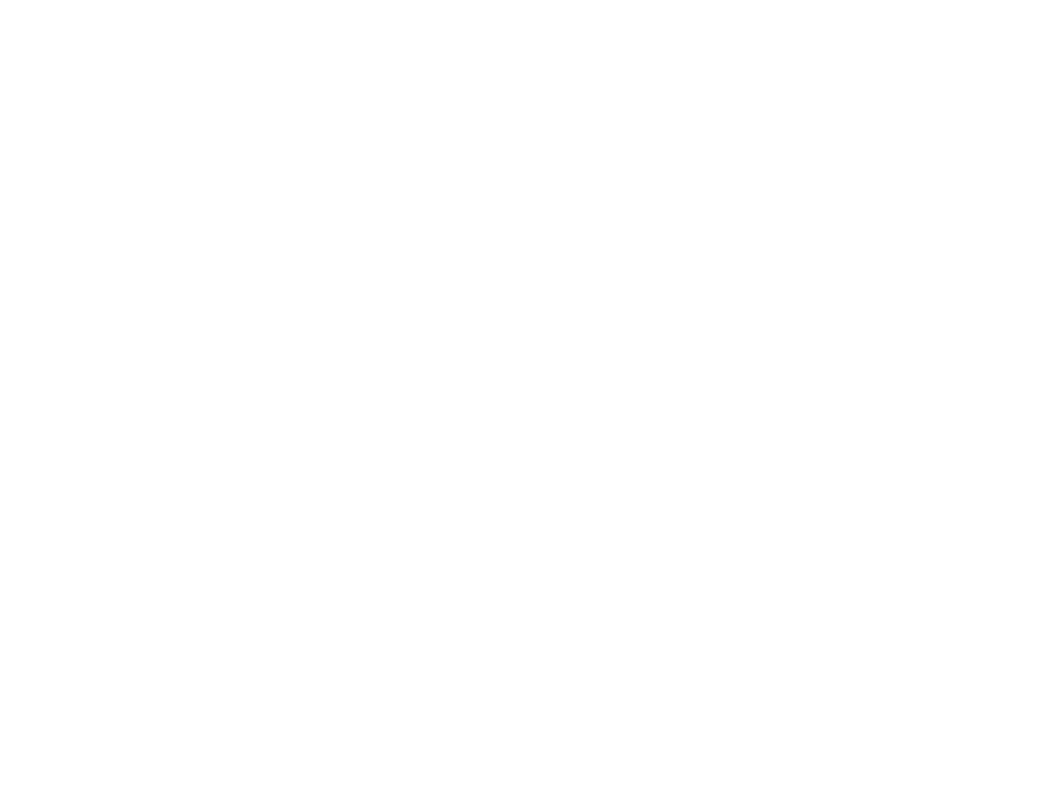
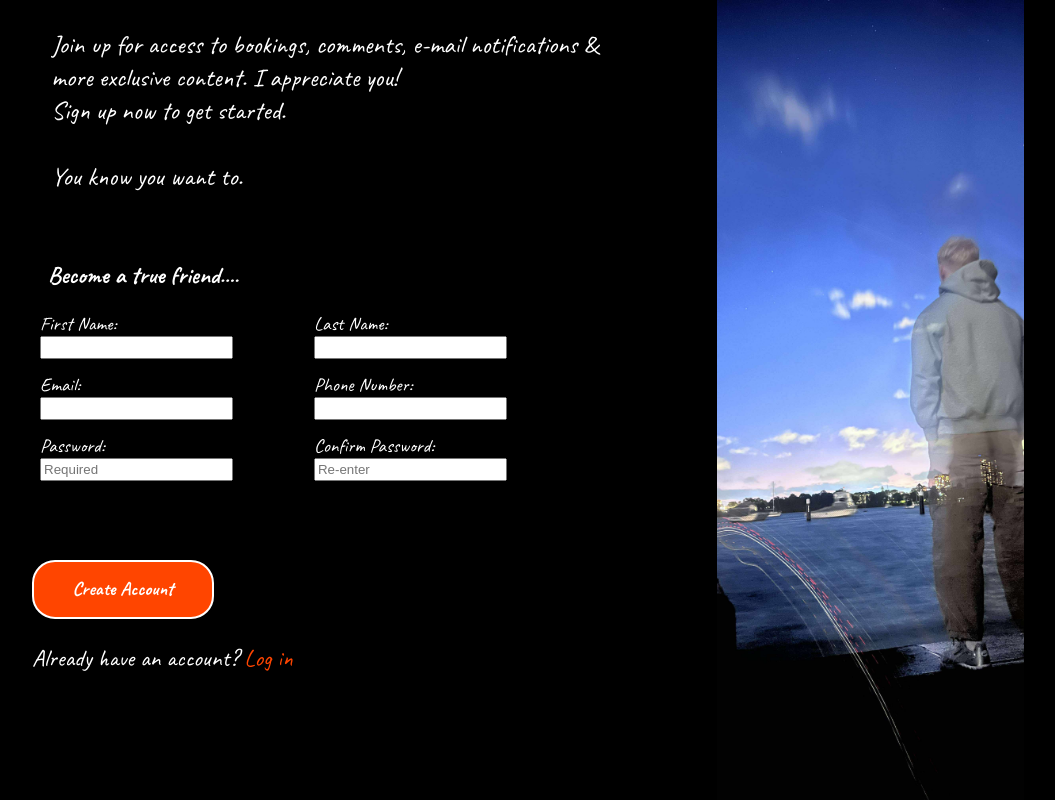
Before and after one commit to NicholasWMurphy/sign-up-page, a plain HTML site: page index.html in a window 1280 px wide. Shown: the whole page, without its empty margins (128-1183 px from the left). Drawn offline with Linux system fonts and the light colour scheme; a web font is replaced by a local one.

Commit message:
finished

```diff
--- a/index.html
+++ b/index.html
@@ -3,9 +3,62 @@
 <head>
     <meta charset="UTF-8">
     <meta name="viewport" content="width=device-width, initial-scale=1.0">
+    <link rel="preconnect" href="https://fonts.googleapis.com">
+	<link rel="preconnect" href="https://fonts.gstatic.com" crossorigin>
+	<link href="https://fonts.googleapis.com/css2?family=Bona+Nova+SC:ital,wght@0,400;0,700;1,400&family=Caveat:wght@400..700&family=Sedan:ital@0;1&display=swap" rel="stylesheet">
+    <link rel="stylesheet" href="styles.css">
     <title>Document</title>
 </head>
 <body>
+    <section class="sign-up-page">
+    <div class="img-container">
+        <img src="view1.jpg">
+        <div id="logo">
+            <p>Long Live Nick!</p> <img src="LongLiveNickLogo.png">
+        </div>
+    </div>
+    <div class="form-container">
+        <div class="intro">
+            <p>Join up for access to bookings, comments, e-mail notifications & more exclusive content.
+                I appreciate you!
 
+                <br>Sign up now to get started.
+                <br><br>You know you want to.</p>
+        </div>
+        <div class="form">
+            <h2>Become a true friend....</h2>
+                <form>
+                    <div>
+                        <label for="first-name">First Name:</label>
+                        <input id="first-name" type="text" name="first-name" required>
+                    </div>
+                    <div>
+                        <label for="last-name">Last Name:</label>
+                        <input id="last-name" type="text" name="last-name" required>
+                    </div>
+                    <div>
+                        <label for="email">Email:</label>
+                        <input id="email" type="email" name="email" required>
+                    </div>
+                    <div>
+                        <label for="phone">Phone Number:</label>
+                        <input id="phone" type="tel" name="phone">
+                    </div>
+                    <div>
+                        <label for="password">Password:</label>
+                        <input id="password" type="password" name="password" minlength="8" maxlength="20" placeholder="Required" required>
+                    </div>
+                    <div>
+                        <label for="confirm-password">Confirm Password:</label>
+                        <input id="confirm-password" type="password" name="confirm-password" minlength="8" maxlength="20" placeholder="Re-enter" required>
+                    </div>
+                </form>
+            </div>
+        <div class="submit-form">
+            <button>Create Account</button>
+            <p>Already have an account? <a href>Log in</a></p>
+        </div>
+    </div>
+</section>
 </body>
 </html>
--- /dev/null
+++ b/styles.css
@@ -0,0 +1,151 @@
+* {
+    box-sizing: border-box;
+    overflow: hidden;
+}
+
+body {
+    width: 100vw;
+    height: 100vh;
+    background-color: black;
+    margin: 0px;
+	padding: 0px;
+    overflow: hidden;
+}
+
+img {
+    width: 100%;
+    height: 100%;
+    object-fit: cover;
+}
+
+.sign-up-page {
+    width: 80%;
+    height: 100%;
+    display: flex;
+    flex-direction: row-reverse;
+    flex-wrap: nowrap;
+    margin: 0 auto;
+
+}
+
+.img-container {
+    width: 30%;
+    height: 100%;
+    position: relative;
+}
+
+.form-container {
+    display: flex;
+    flex-direction: column;
+    height: 100%;
+    width: 70%;
+
+
+}
+
+.intro {
+    height: 30%;
+    width: 100%;
+    position: relative;
+    overflow: hidden;
+}
+
+.intro p {
+    color: white;
+    font-family: Caveat;
+    font-size: 1.6em;
+    position: absolute;
+    top: 0.1em;
+    left: 2em;
+    max-width: 80%;
+}
+
+.form {
+    width: 100%;
+    height: 40%;
+    position: relative;
+}
+
+.form h2 {
+    color: white;
+    font-family: Caveat;
+    font-size: 1.5em;
+    position: absolute;
+    left: 2em;
+}
+
+
+.form label {
+    color: white;
+    font-family: Caveat;
+    font-size: 1.2em;
+    display: block;
+}
+
+form {
+    display: flex;
+    flex-direction: row;
+    flex-wrap: wrap;
+    position: absolute;
+    top: 4em;
+    left: 2em;
+}
+
+form div {
+    width: 40%;
+    padding: 0.5em;
+}
+
+form input {
+    width: 75%;
+    height: 50%;
+}
+
+form input:focus {
+    border: 2px solid lightskyblue;
+    outline: none;
+    box-shadow: 4px 4px 10px cyan;
+}
+
+form input[type='password']:not(:placeholder-shown):invalid {
+    outline: none;
+    border: 2px solid red;
+}
+
+.submit-form {
+    width: 100%;
+    height: 30%;
+    padding-left: 2em;
+}
+
+.submit-form button {
+    background-color: orangered;
+    color: white;
+    font-family: Caveat;
+    padding: 0.8em 2em;
+    border-radius: 1.2em;
+    border: 2px solid white;
+    font-size: 1.2em;
+    cursor: pointer;
+    font-weight: bold;
+}
+
+.submit-form p {
+    color: white;
+    font-family: Caveat;
+    font-size: 1.5em;
+}
+
+.submit-form a {
+    color: orangered;
+    text-decoration: none;
+}
+
+#logo {
+    height: 20%;
+    width: 100%;
+    background-color: white;
+    color: black;
+    border: 2px solid red;
+    display: block;
+}
```
Also changed, not shown: LongLiveNickLogo.png (added), view1.jpg (added), view2.jpg (added).
